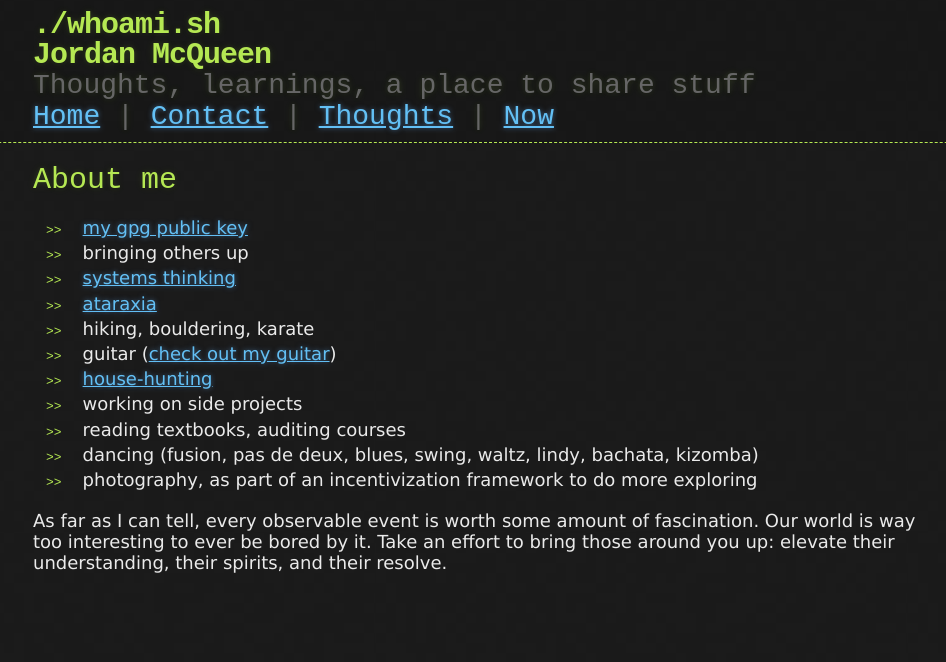
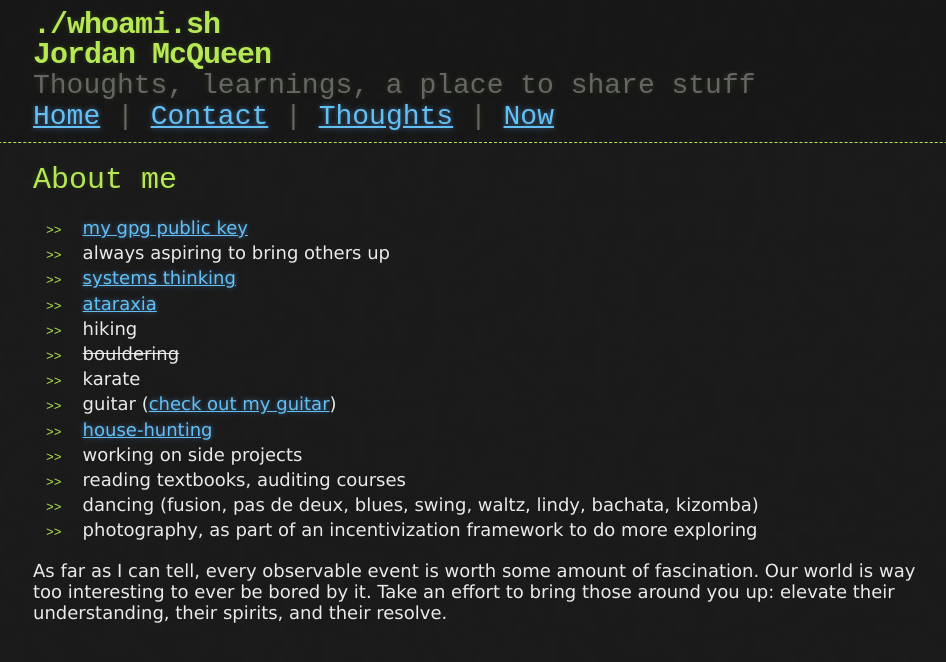
Before and after one commit to mcqueenjordan/mcqueenjordan.github.io, a Jekyll site: the page built from index.md, in a window 1280 px wide. Shown: the top 662 px of the page, without its empty margins (157-1103 px from the left). Built offline with Jekyll 4.4.1, drawn with Linux system fonts in a browser that asks for light colours; our own code applies the rules of GitHub Pages for plain Markdown files.

Commit message:
update wording; mainly styling

```diff
--- a/index.md
+++ b/index.md
@@ -5,10 +5,12 @@ layout: default
 # [](#header-1)About me
 
 - [my gpg public key][gpg-public-key]
-- bringing others up
+- always aspiring to bring others up
 - [systems thinking][symsys-stanford]
 - [ataraxia][ataraxia-wiki]
-- hiking, bouldering, karate
+- hiking
+- ~~bouldering~~
+- karate
 - guitar ([check out my guitar][my-guitar])
 - [house-hunting](/thought/my-dream-house)
 - working on side projects
```
